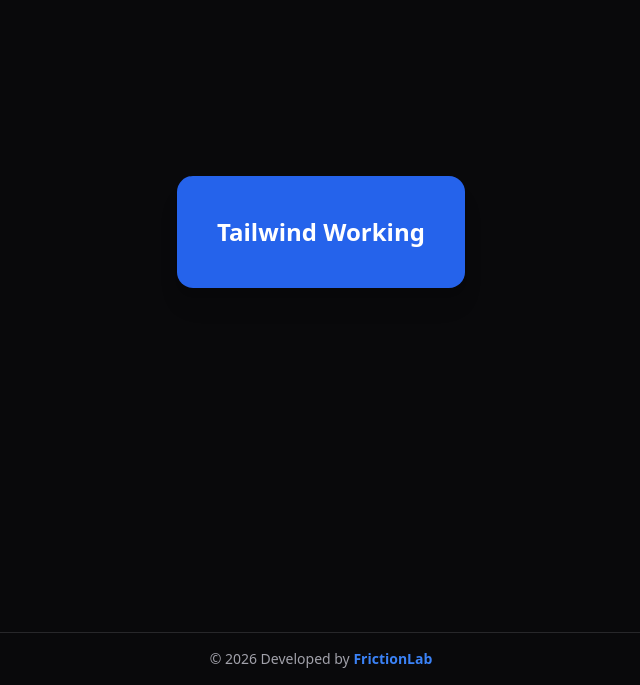
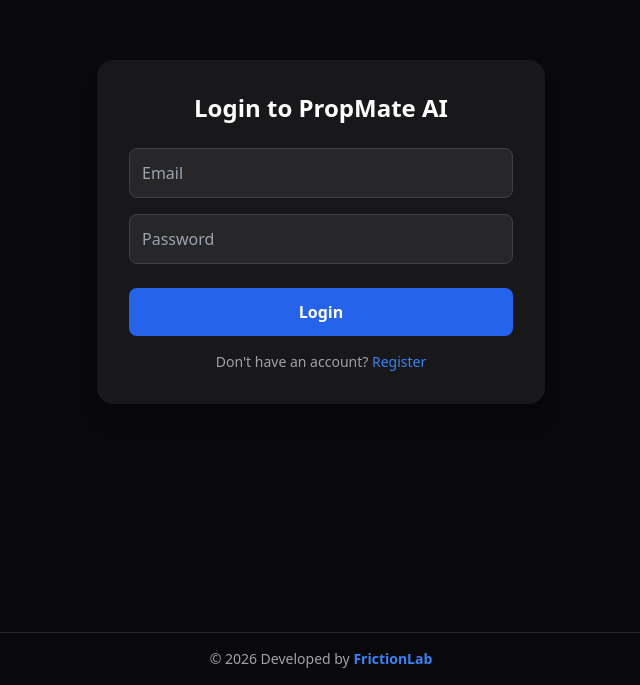
Before and after one commit to iamthetalukder/PropMateAI-frontend, a Next.js app in the folder frontend/: page /login in a window 1280 px wide. Shown: the part 168-853 px from the top of the page, without its empty margins (319-959 px from the left). Built offline with nearby package versions, Linux system fonts and the light colour scheme.

Commit message:
add real login UI

```diff
--- a/frontend/app/login/page.tsx
+++ b/frontend/app/login/page.tsx
@@ -1,10 +1,42 @@
 "use client";
 
+import { useState } from "react";
+
 export default function LoginPage() {
+  const [email, setEmail] = useState("");
+  const [password, setPassword] = useState("");
+
   return (
     <div className="flex min-h-screen items-center justify-center bg-zinc-950 text-white">
-      <div className="rounded-2xl bg-blue-600 p-10 text-2xl font-bold shadow-xl">
-        Tailwind Working
+      <div className="w-full max-w-md rounded-2xl bg-zinc-900 p-8 shadow-xl">
+        <h1 className="mb-6 text-center text-2xl font-bold">
+          Login to PropMate AI
+        </h1>
+
+        <input
+          type="email"
+          placeholder="Email"
+          className="mb-4 w-full rounded-lg border border-zinc-700 bg-zinc-800 p-3 outline-none focus:border-blue-500"
+          value={email}
+          onChange={(e) => setEmail(e.target.value)}
+        />
+
+        <input
+          type="password"
+          placeholder="Password"
+          className="mb-6 w-full rounded-lg border border-zinc-700 bg-zinc-800 p-3 outline-none focus:border-blue-500"
+          value={password}
+          onChange={(e) => setPassword(e.target.value)}
+        />
+
+        <button className="w-full rounded-lg bg-blue-600 p-3 font-semibold hover:bg-blue-700">
+          Login
+        </button>
+
+        <p className="mt-4 text-center text-sm text-zinc-400">
+          Don't have an account?{" "}
+          <span className="text-blue-500 cursor-pointer">Register</span>
+        </p>
       </div>
     </div>
   );
```
